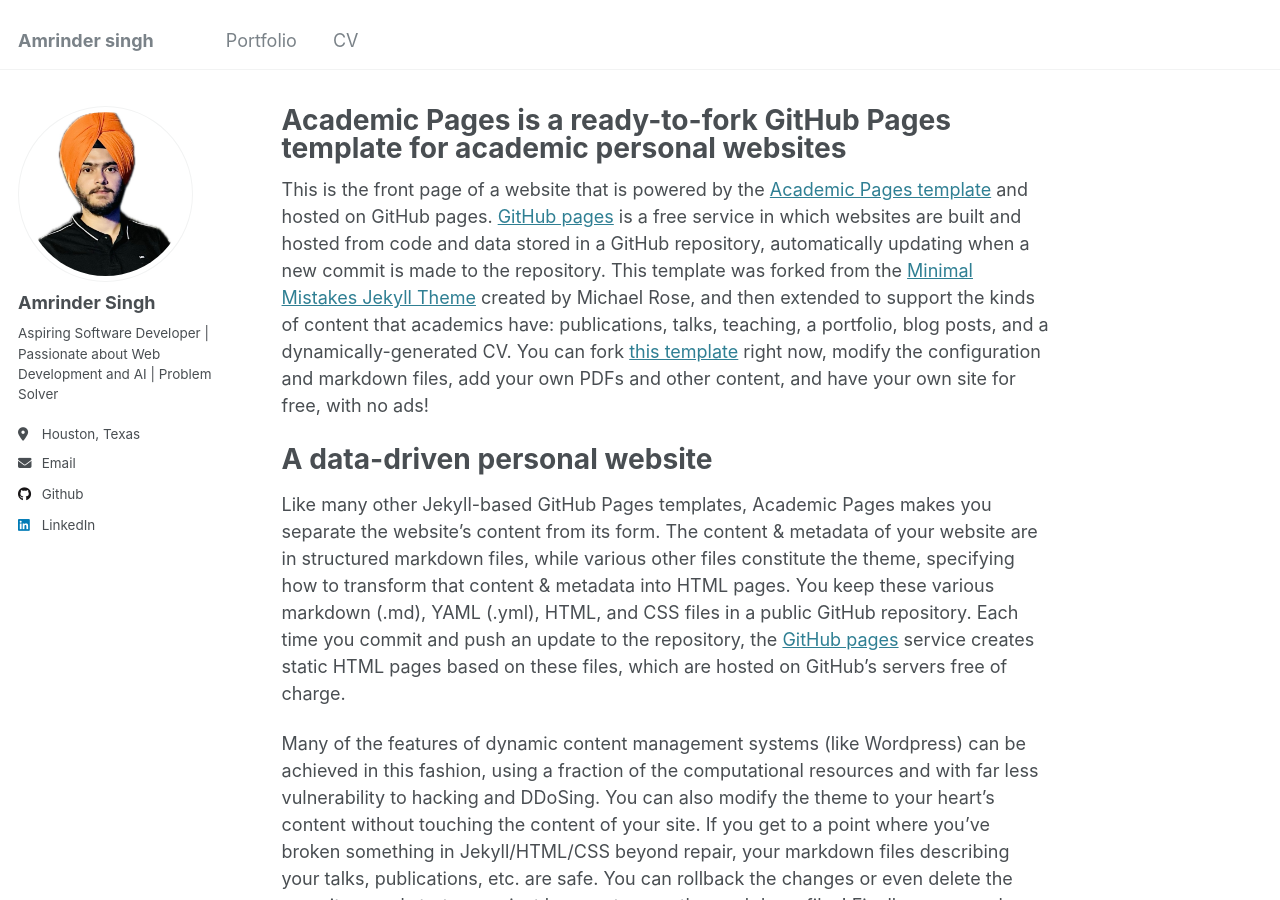
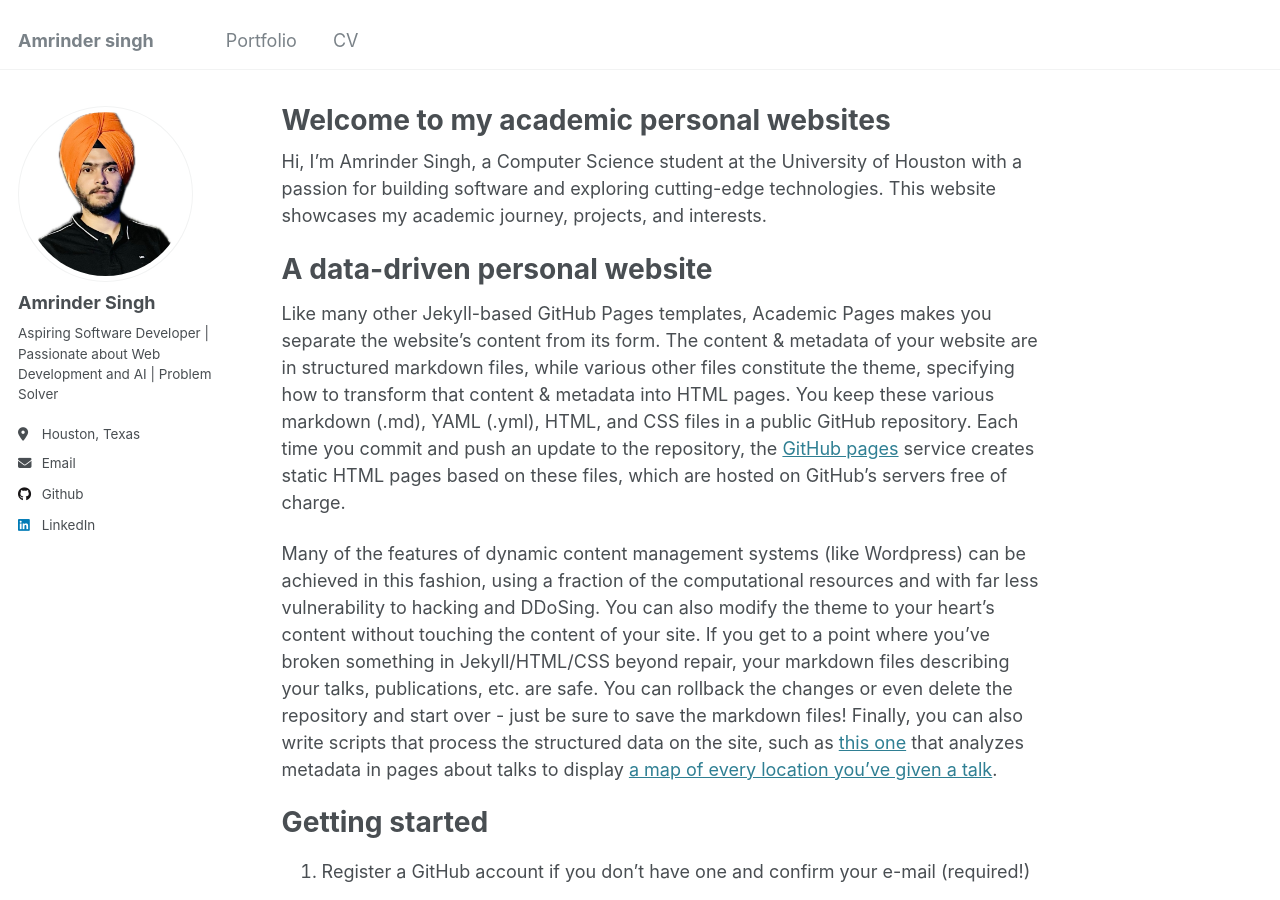
Before and after one commit to kaurjace38/kaurjace38.github.io, a Jekyll site: the page built from _pages/about.md, in a window 1280 px wide and 900 px high. Built offline with Jekyll 4.4.1, drawn with Linux system fonts in a browser that asks for light colours.

Commit message:
portfolio home 0.0.1

```diff
--- a/_pages/about.md
+++ b/_pages/about.md
@@ -1,13 +1,13 @@
 ---
 permalink: /
-title: "Academic Pages is a ready-to-fork GitHub Pages template for academic personal websites"
+title: "Welcome to my academic personal websites"
 author_profile: true
 redirect_from:
   - /about/
   - /about.html
 ---
 
-This is the front page of a website that is powered by the [Academic Pages template](https://github.com/academicpages/academicpages.github.io) and hosted on GitHub pages. [GitHub pages](https://pages.github.com) is a free service in which websites are built and hosted from code and data stored in a GitHub repository, automatically updating when a new commit is made to the repository. This template was forked from the [Minimal Mistakes Jekyll Theme](https://mmistakes.github.io/minimal-mistakes/) created by Michael Rose, and then extended to support the kinds of content that academics have: publications, talks, teaching, a portfolio, blog posts, and a dynamically-generated CV. You can fork [this template](https://github.com/academicpages/academicpages.github.io) right now, modify the configuration and markdown files, add your own PDFs and other content, and have your own site for free, with no ads!
+Hi, I’m Amrinder Singh, a Computer Science student at the University of Houston with a passion for building software and exploring cutting-edge technologies. This website showcases my academic journey, projects, and interests.
 
 A data-driven personal website
 ======
```
